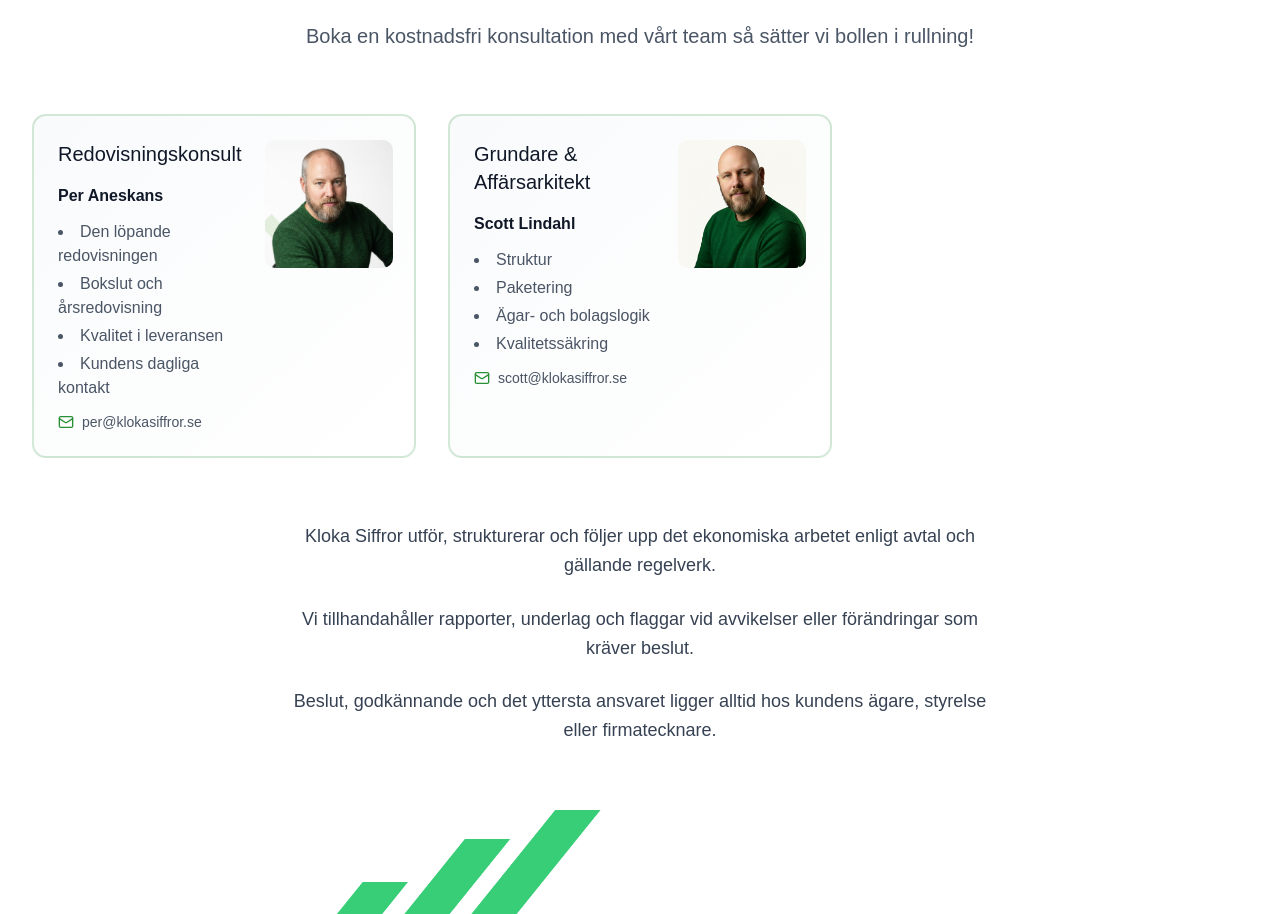
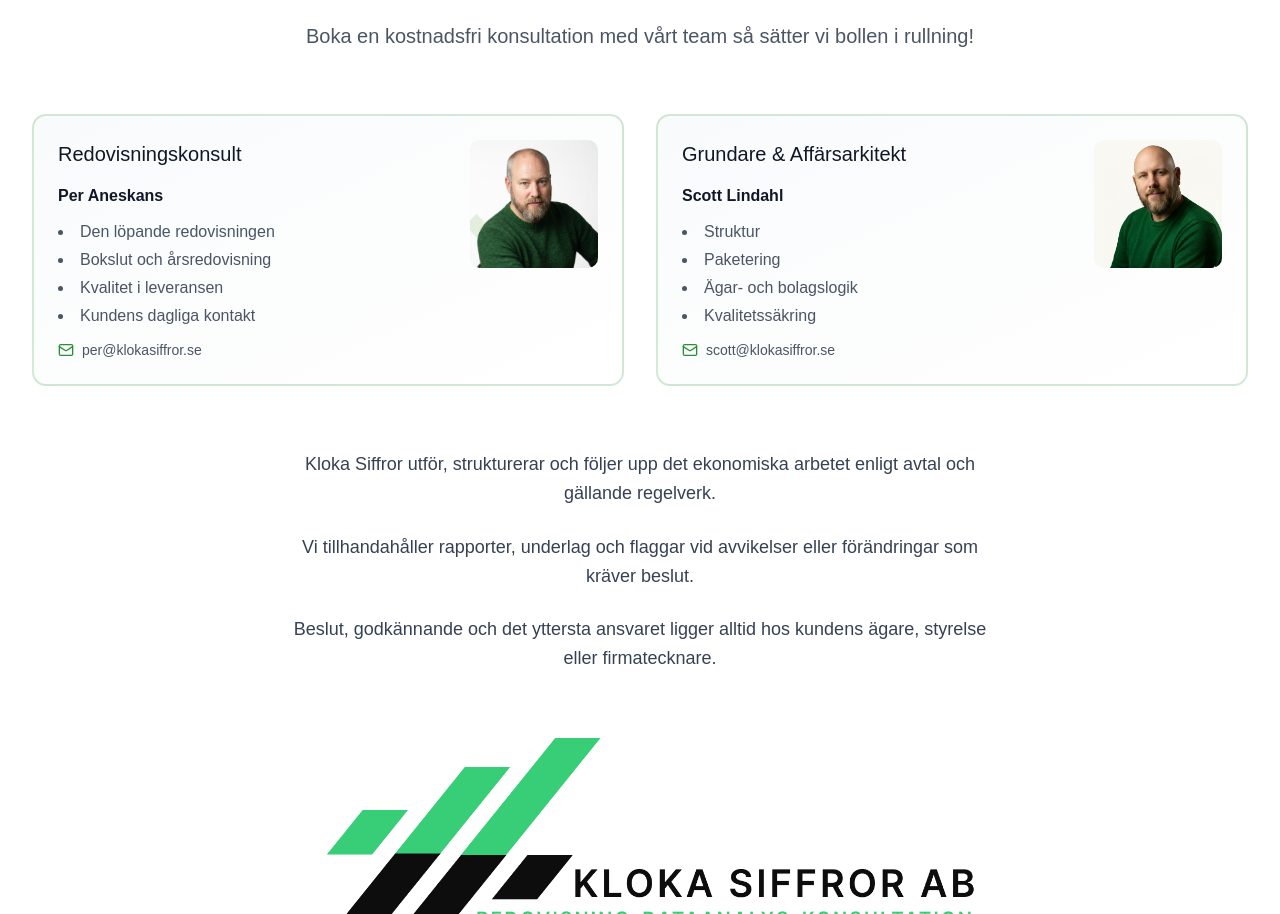
Before and after one commit to DouglasLindahl/klokasiffror-test-, a Next.js app: page / in a window 1280 px wide. Shown: the part 4470-5384 px from the top of the page. Built offline with nearby package versions, Linux system fonts and the light colour scheme.

Commit message:
Update page.tsx

```diff
--- a/app/page.tsx
+++ b/app/page.tsx
@@ -542,7 +542,7 @@
             </p>
           </div>
 
-          <div className="grid grid-cols-1 md:grid-cols-3 gap-8 mb-16">
+          <div className="grid grid-cols-1 md:grid-cols-2 gap-8 mb-16">
             {cities.map((location, index) => (
               <motion.div
                 key={index}
```
